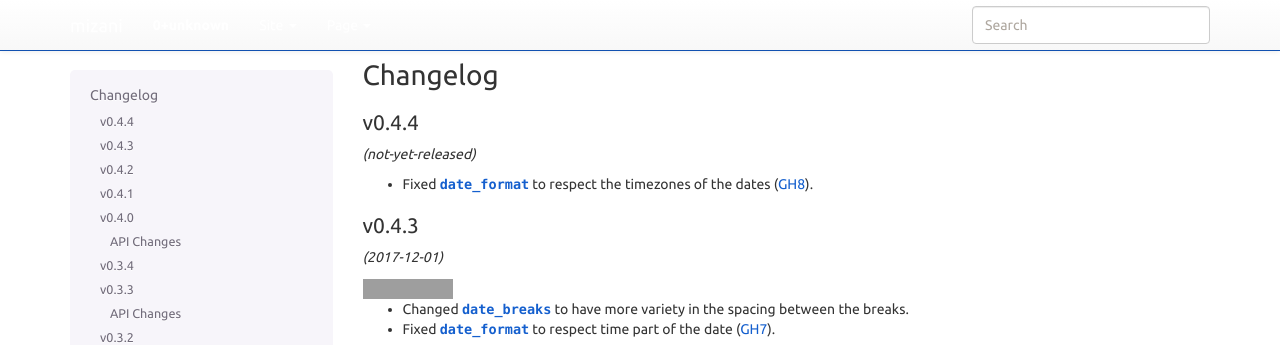
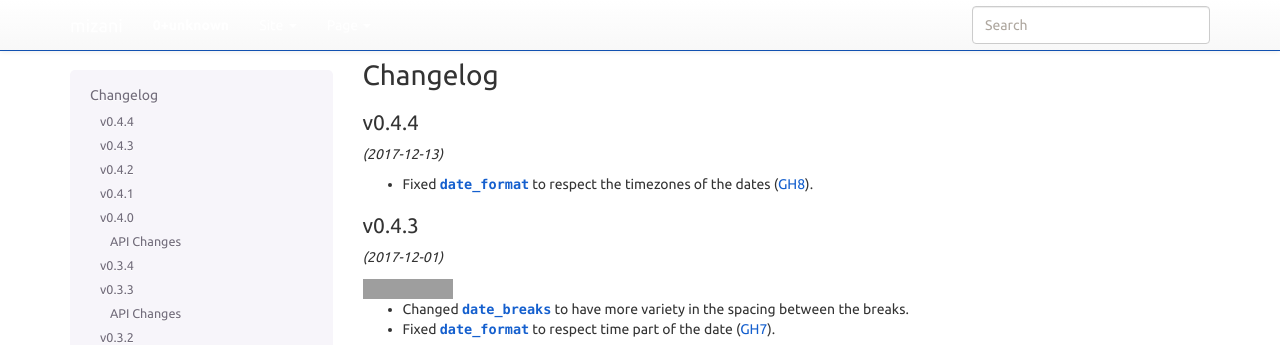
Before and after one commit to has2k1/mizani, a Sphinx documentation site: the page built from doc/changelog.rst, in a window 1280 px wide and 900 px high. Shown: the top 345 px of the window. Built offline with Sphinx 7.4.7, drawn with Linux system fonts in a browser that asks for light colours; nearby versions of some CDN libraries; library files that are not in the unit come from our copies; pages that are not in the unit, such as notebooks, are missing from menus; grey boxes are pictures that could not be loaded.

Commit message:
Prepare changelog for release

```diff
--- a/doc/changelog.rst
+++ b/doc/changelog.rst
@@ -3,7 +3,7 @@ Changelog
 
 v0.4.4
 ------
-*(not-yet-released)*
+*(2017-12-13)*
 
 - Fixed :class:`~mizani.formatters.date_format` to respect the timezones
   of the dates (:issue:`8`).
```
